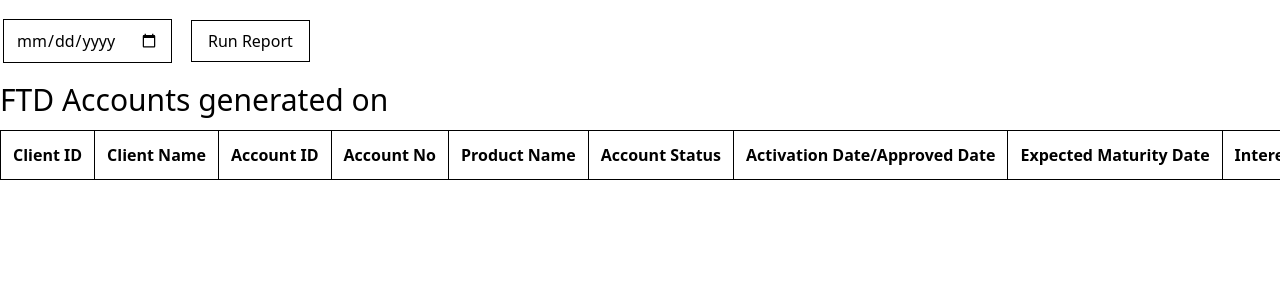
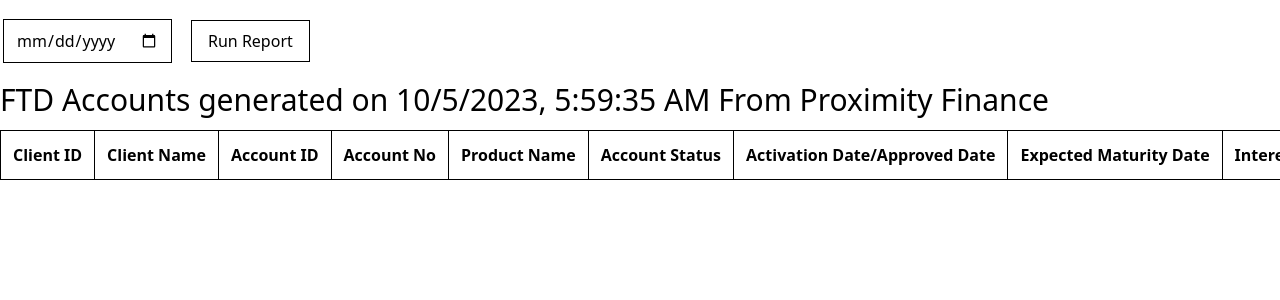
Before and after one commit to thawzintun/musoni-report, a React (Create React App) app: page / in a window 1280 px wide. Shown: the top 300 px of the page. Built offline with nearby package versions, Linux system fonts and the light colour scheme.

Commit message:
changes for csv

```diff
--- a/src/components/ReportForm.jsx
+++ b/src/components/ReportForm.jsx
@@ -15,7 +15,7 @@
                 <button className=" border px-4 py-2 border-black hover:bg-gray-300 active:bg-gray-400 hover:border-gray-300 active:border-gray-400">
                     Run Report
                 </button>
-                {csvData && csvData.length > 1 && (
+                {csvData && csvData.length > 2 && (
                     <CSVLink
                         className=" border px-4 py-2 border-black bg-black text-white hover:opacity-50 active:opacity-75 "
                         filename="report.csv"
--- a/src/pages/Home.jsx
+++ b/src/pages/Home.jsx
@@ -4,7 +4,7 @@
 
 const Home = () => {
     const actionData = useActionData();
-    var currentDate = new Date(Date.now());
+    var currentDate = new Date();
     const tableHead = [
         "Client ID",
         "Client Name",
@@ -22,14 +22,22 @@
         "Will be matrued in (days)",
         "Expected Savings Return Manual",
     ];
-    const csvData = [tableHead];
+    const csvData = [
+        [
+            `FTD Accounts generated on ${currentDate.toLocaleString()} from Proximity Finance`,
+        ],
+        tableHead,
+    ];
     return (
         <>
             <div>
                 <ReportForm csvData={csvData} />
             </div>
             <div>
-                <h3 className=" text-3xl mb-3">FTD Accounts generated on</h3>
+                <h3 className=" text-3xl mb-3">
+                    FTD Accounts generated on {currentDate.toLocaleString()}{" "}
+                    From Proximity Finance
+                </h3>
                 <table className="border border-collapsec border-solid border-black min-w-max">
                     <thead>
                         <tr>
```
